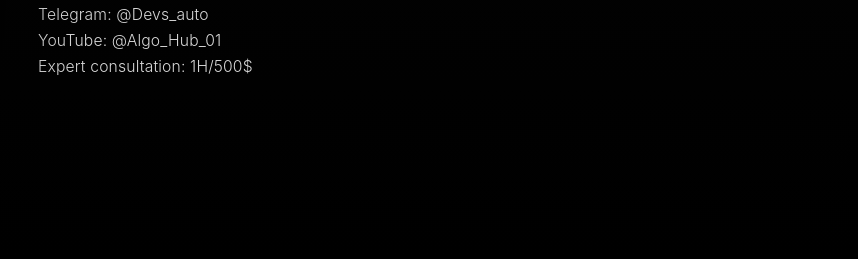
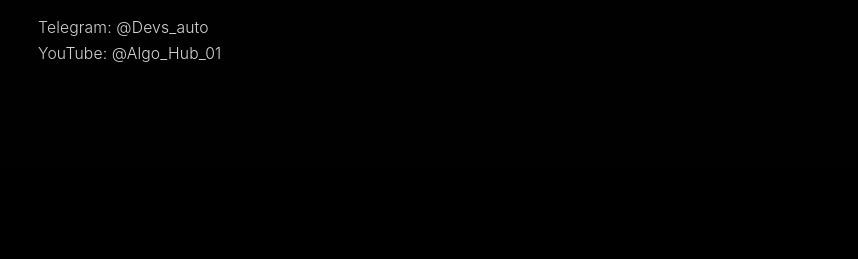
Before and after one commit to Devsrabota/Devsrabota.github.io, a plain HTML site: page index.html in a window 1280 px wide. Shown: the part 605-864 px from the top of the page, 422-1280 px from the left. Drawn offline with Linux system fonts and the light colour scheme.

Commit message:
Update index.html

```diff
--- a/index.html
+++ b/index.html
@@ -239,7 +239,7 @@
         <div class="contact">
           <div>Telegram: @Devs_auto</div>
           <div>YouTube: @Algo_Hub_01</div>
-          <div>Expert consultation: 1H/500$ </div>
+
         </div>
       </div>
     </section>
```
